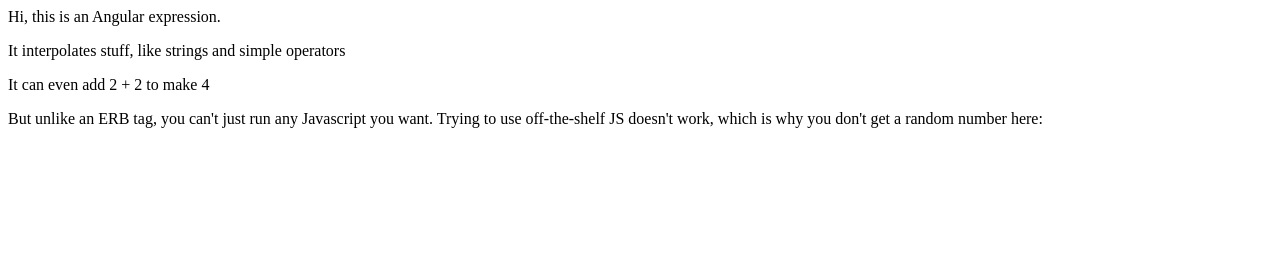
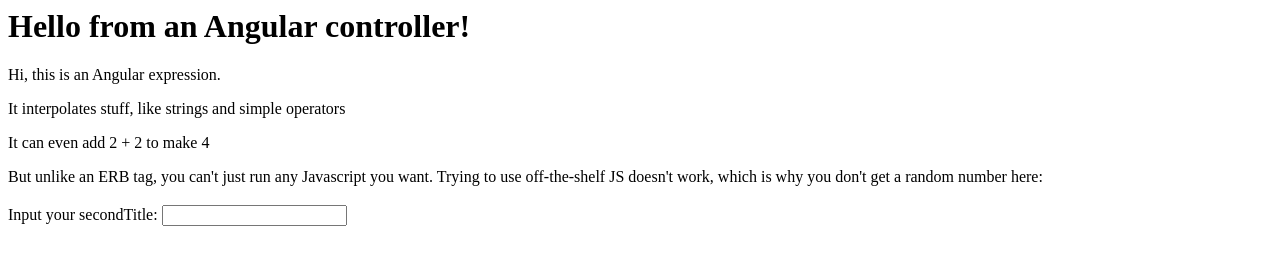
Before and after one commit to 99z/angular-practice, a plain HTML site: page index.html in a window 1280 px wide. Drawn offline with nearby package versions, Linux system fonts and the light colour scheme.

Commit message:
data binding!

```diff
--- a/index.html
+++ b/index.html
@@ -1,6 +1,6 @@
 <html ng-app="firstApp">
-<head ng-controller="FirstCtrl">
-  <title>{{ title }}</title>
+<head>
+  <title>Hello from AngularJS!</title>
 
   <script src="https://ajax.googleapis.com/ajax/libs/angularjs/1.4.4/angular.min.js"></script>
 
@@ -8,7 +8,8 @@
 
 </head>
 
-<body>
+<body ng-controller="FirstCtrl">
+  <h1>{{ title }}</h1>
 
   <p>Hi, this is an {{ "Angular expression" }}.</p>
   <p>It interpolates stuff, like {{ "strings" + " and simple operators" }}</p>
@@ -16,5 +17,9 @@
   <p>But unlike an ERB tag, you can't just run any Javascript you want.
      Trying to use off-the-shelf JS doesn't work, which is why you don't
      get a random number here: {{ Math.rand() }}</p>
+
+   <h3>{{ secondTitle}}</h3>
+   Input your secondTitle:
+   <input type="text" ng-model="secondTitle">
 </body>
 </html>
```
